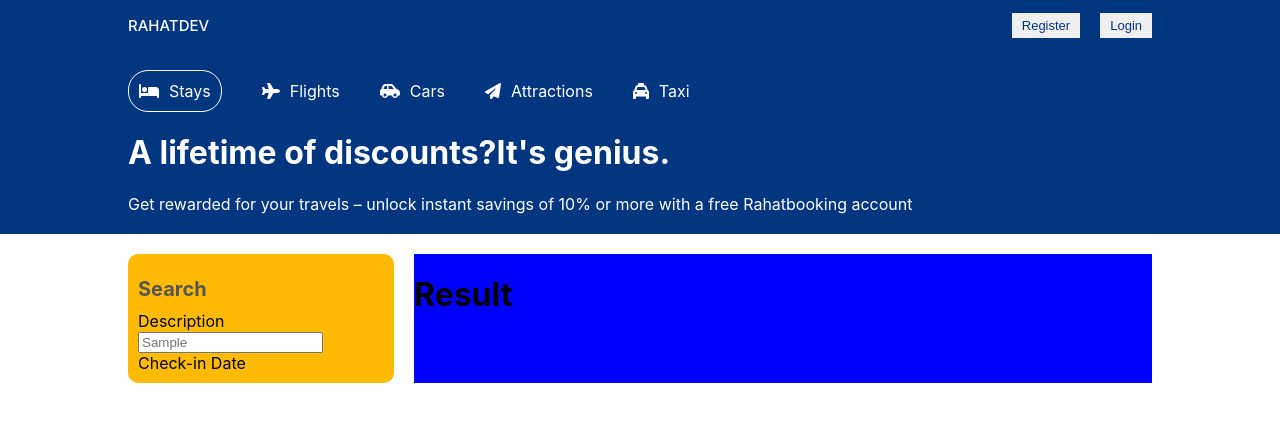
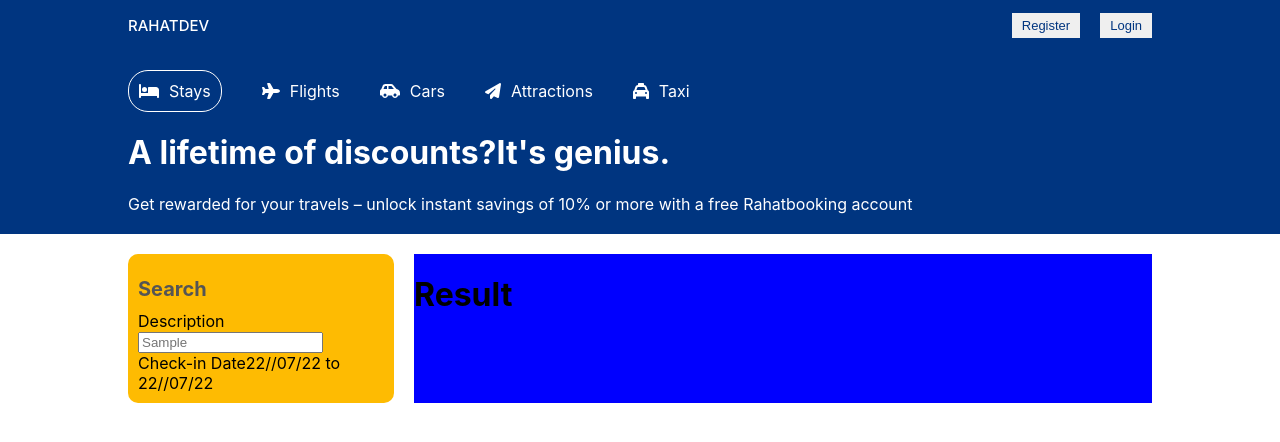
Before and after one commit to bellicose77/booking-app-clientside, a React (Create React App) app: page / in a window 1280 px wide. Both pictures are taken after typing "Sample" into the empty fields and a click on the button "Search". Shown: the top 442 px of the page. Built offline with nearby package versions, Linux system fonts and the light colour scheme.

Commit message:
search component

```diff
--- a/src/pages/List/List.js
+++ b/src/pages/List/List.js
@@ -3,6 +3,7 @@ import './List.css';
 import Header from '../../components/Header/Header';
 import Navbar from '../../components/Navbar/Navbar';
 import { useLocation } from 'react-router-dom';
+import { format } from 'date-fns';
 
 const List = () => {
     const location = useLocation();
@@ -25,6 +26,7 @@ const List = () => {
                     </div>
                     <div className='lsitem'>
                         <label>Check-in Date</label>
+                        <span>{`${format(date[0].startDate,"dd//MM/yy")} to ${format(date[0].endDate,"dd//MM/yy")}`}</span>
 
                     </div>
                 </div>
```
